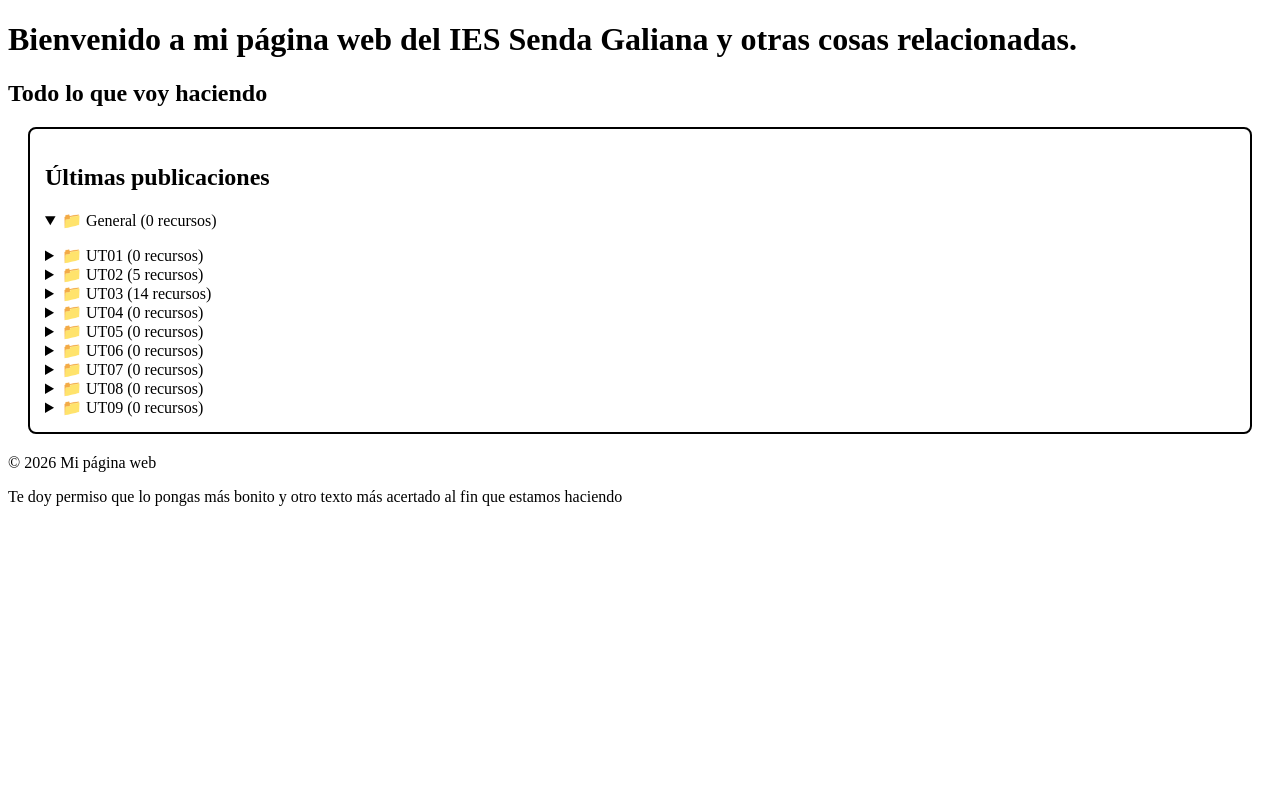
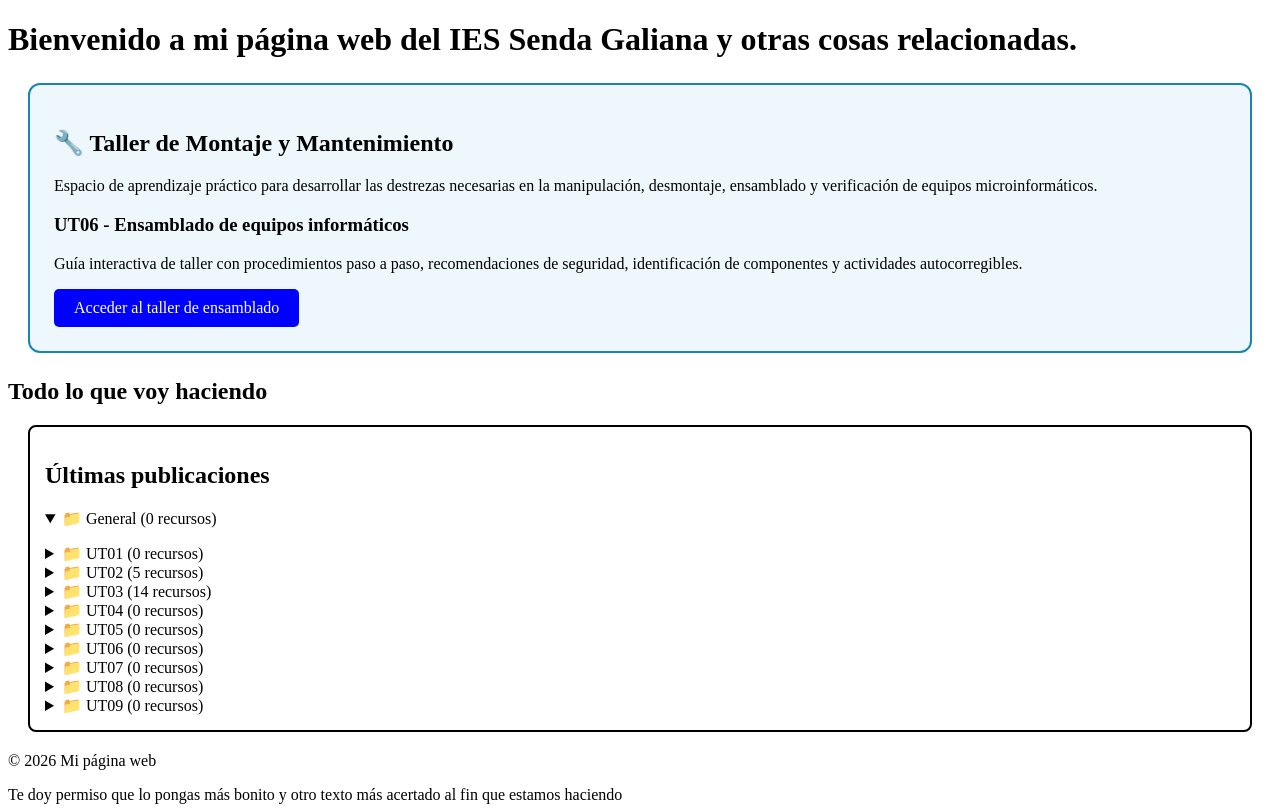
Before and after one commit to elumbreras23-creator/material, a plain HTML site: page index.html in a window 1280 px wide. Drawn offline with Linux system fonts and the light colour scheme.

Commit message:
Add workshop section to index.html

```diff
--- a/index.html
+++ b/index.html
@@ -42,6 +42,39 @@
         <h1>Bienvenido a mi página web del IES Senda Galiana y otras cosas relacionadas.</h1>
     </header>
 
+<section id="taller" style="
+    border: 2px solid #1686b0;
+    border-radius: 12px;
+    padding: 24px;
+    margin: 25px 20px;
+    background-color: #eef8fc;">
+
+    <h2>🔧 Taller de Montaje y Mantenimiento</h2>
+
+    <p>
+        Espacio de aprendizaje práctico para desarrollar
+        las destrezas necesarias en la manipulación,
+        desmontaje, ensamblado y verificación de equipos
+        microinformáticos.
+    </p>
+
+    <h3>UT06 - Ensamblado de equipos informáticos</h3>
+
+    <p>
+        Guía interactiva de taller con procedimientos
+        paso a paso, recomendaciones de seguridad,
+        identificación de componentes y actividades
+        autocorregibles.
+    </p>
+
+    <a href="taller/ensamblado-equipos.html"
+       class="boton">
+       Acceder al taller de ensamblado
+    </a>
+
+</section>
+
+
     <main>
         <section>
             <h2>Todo lo que voy haciendo</h2>
```
